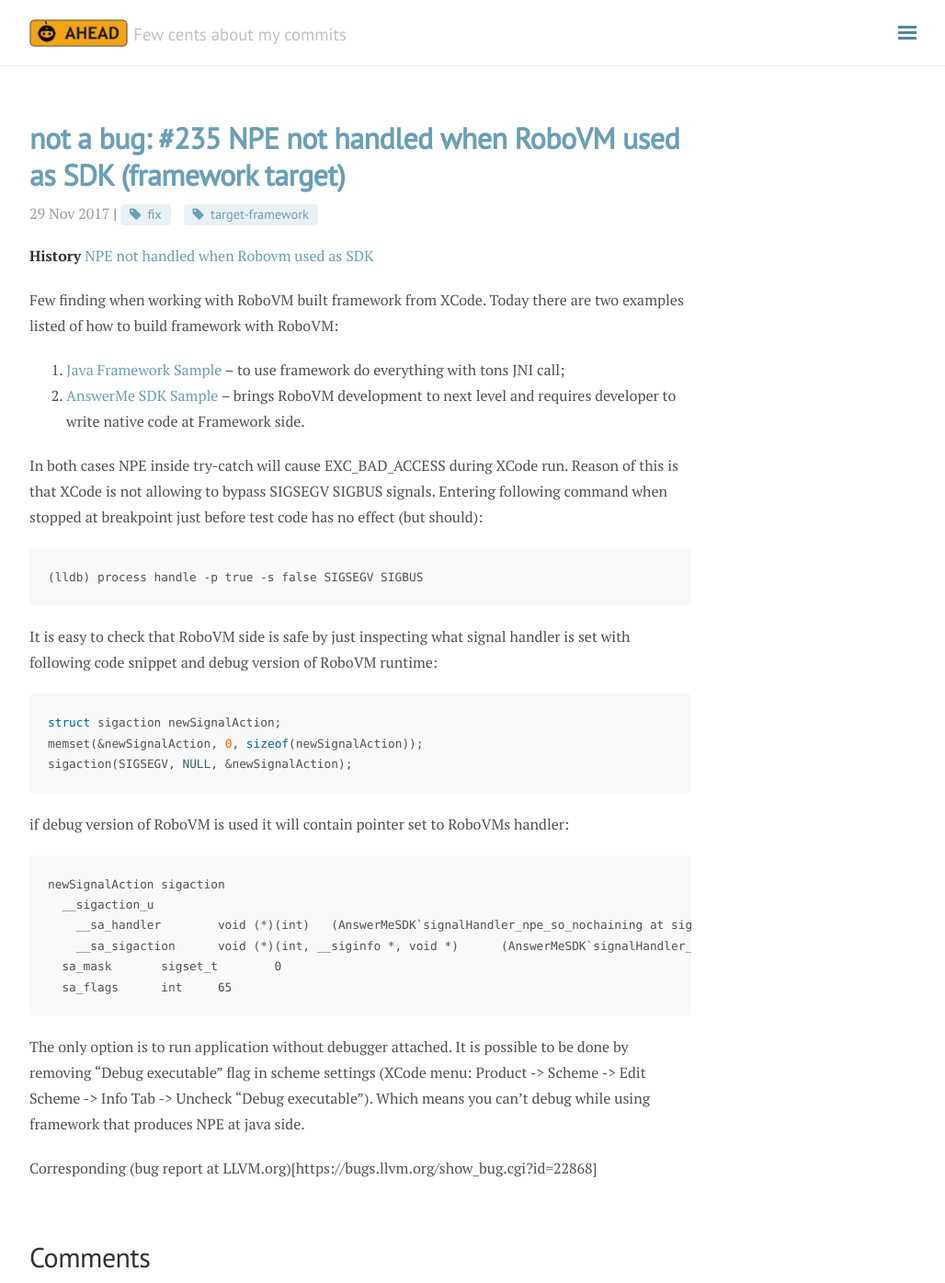
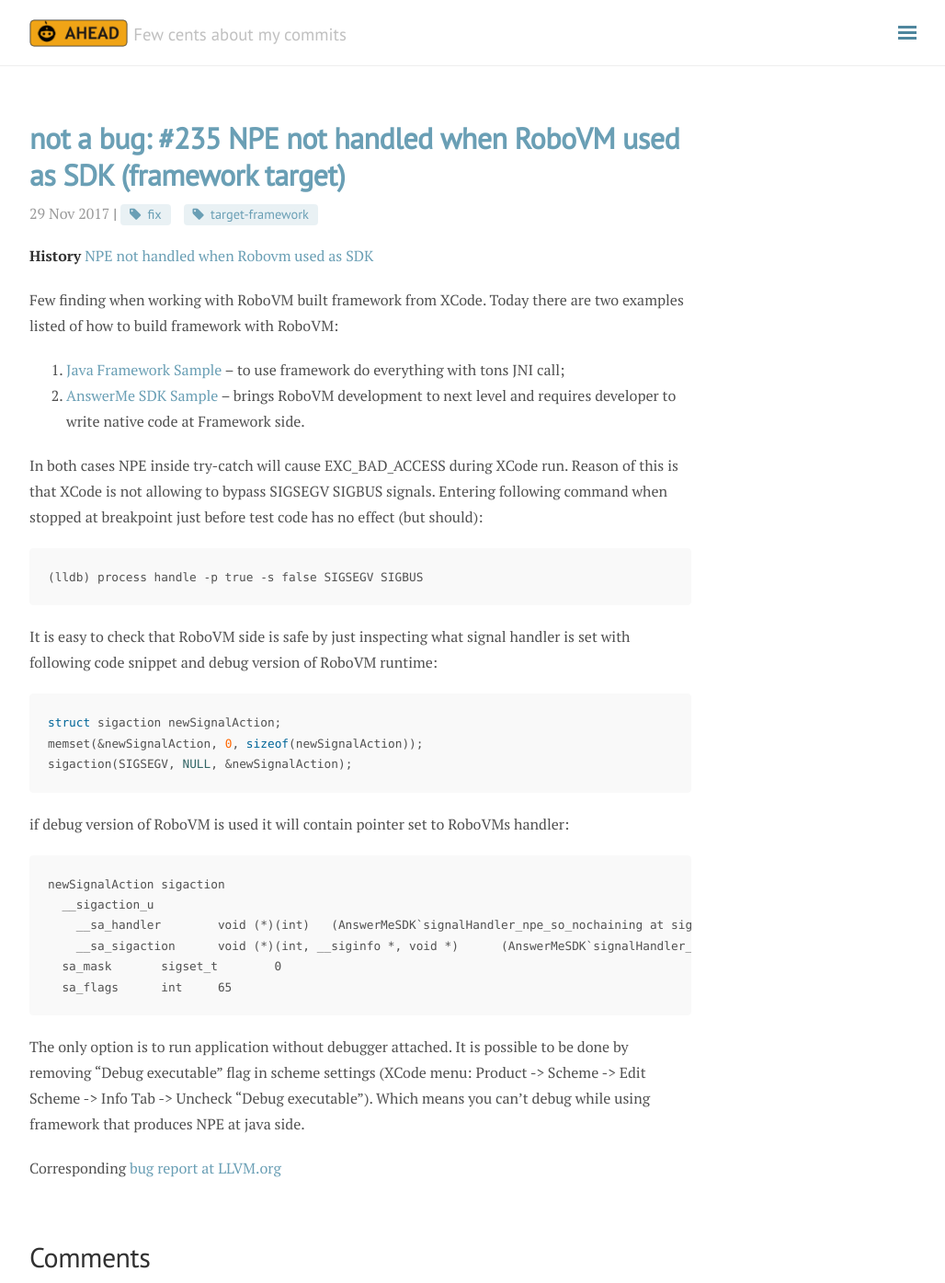
Before and after one commit to dkimitsa/dkimitsa.github.io, a Jekyll site: the page built from _posts/2017-11-29-not-a-bug-framework-target-npe.md, in a window 1280 px wide and 1395 px high. Shown: the whole window at 92% size, without its empty margins (248-1276 px from the left). Built offline with Jekyll 4.4.1, drawn with Linux system fonts in a browser that asks for light colours; nearby versions of some CDN libraries; comment, search, counter and statistics services are not loaded.

Commit message:
fixed link

```diff
--- a/_posts/2017-11-29-not-a-bug-framework-target-npe.md
+++ b/_posts/2017-11-29-not-a-bug-framework-target-npe.md
@@ -34,4 +34,4 @@
 
 The only option is to run application without debugger attached. It is possible to be done by removing "Debug executable" flag in scheme settings (XCode menu: Product -> Scheme -> Edit Scheme -> Info Tab -> Uncheck "Debug executable"). Which means you can't debug while using framework that produces NPE at java side.
 
-Corresponding (bug report at LLVM.org)[https://bugs.llvm.org/show_bug.cgi?id=22868]
+Corresponding [bug report at LLVM.org](https://bugs.llvm.org/show_bug.cgi?id=22868)
```
